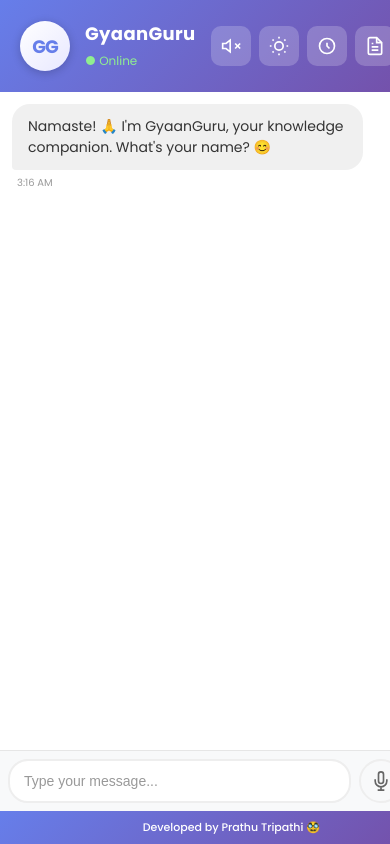
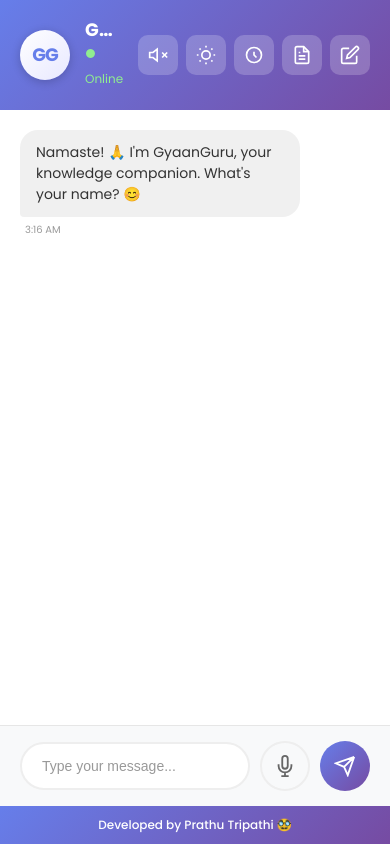
Before and after one commit to prathutiwari/gyaanguru, a website: page public/index.html in a window 390 px wide. Drawn offline with Linux system fonts and the light colour scheme.

Commit message:
fixing the header and scroll issue

```diff
--- a/public/styles.css
+++ b/public/styles.css
@@ -94,22 +94,23 @@ body {
     height: 100dvh;
     min-height: 100dvh;
     max-height: 100dvh;
+    margin: 0;
     border-radius: 0;
     overflow: hidden;
-    display: grid;
-    grid-template-rows: auto minmax(0, 1fr) auto auto;
+    display: flex;
+    flex-direction: column;
   }
 
   .chat-header,
+  .typing-indicator,
   .chat-input-container,
   .chat-footer {
-    position: relative;
-    z-index: 2;
-    flex-shrink: 0;
+    flex: 0 0 auto;
   }
 
   .chat-messages,
   .history-view {
+    flex: 1 1 auto;
     min-height: 0;
     overflow-y: auto;
     overflow-x: hidden;
@@ -117,11 +118,99 @@ body {
     overscroll-behavior: contain;
   }
 
-  .chat-input-container,
+  .chat-header {
+    padding: 12px 10px;
+    gap: 8px;
+  }
+
+  .bot-avatar {
+    width: 36px;
+    height: 36px;
+    font-size: 14px;
+    flex-shrink: 0;
+  }
+
+  .bot-info {
+    flex: 1;
+    min-width: 0;
+  }
+
+  .bot-info h1 {
+    font-size: 15px;
+    line-height: 1.1;
+    white-space: nowrap;
+    overflow: hidden;
+    text-overflow: ellipsis;
+  }
+
+  .status {
+    font-size: 10px;
+  }
+
+  .header-actions {
+    display: flex;
+    gap: 4px;
+    flex-shrink: 0;
+  }
+
+  .header-btn {
+    width: 32px;
+    height: 32px;
+    border-radius: 8px;
+    padding: 0;
+  }
+
+  .header-btn svg {
+    width: 16px;
+    height: 16px;
+  }
+
+  .chat-messages {
+    padding: 12px;
+    gap: 10px;
+  }
+
+  .typing-indicator {
+    padding: 0 12px 8px;
+  }
+
+  .chat-input-container {
+    padding: 8px;
+    gap: 8px;
+    align-items: center;
+    border-top: 1px solid #e6e6e6;
+    background: var(--input-bg);
+  }
+
+  #messageInput {
+    min-height: 44px;
+    padding: 12px 14px;
+    border-radius: 20px;
+    font-size: 14px;
+    width: 100%;
+  }
+
+  .send-button,
+  .voice-button {
+    width: 44px;
+    height: 44px;
+    min-width: 44px;
+    min-height: 44px;
+    flex-shrink: 0;
+  }
+
+  .send-button svg,
+  .voice-button svg {
+    width: 20px;
+    height: 20px;
+  }
+
   .chat-footer {
-    position: static;
+    padding: 8px;
+    font-size: 11px;
   }
 }
+
 /* Header Styles */
 .chat-header {
   background: linear-gradient(135deg, #667eea 0%, #764ba2 100%);
@@ -793,66 +882,6 @@ body {
   display: block !important;
 }
 
-/* Responsive */
-@media (max-width: 480px) {
-  body {
-    padding: 0;
-    height: 100%;
-    overflow: hidden;
-  }
-
-  .chat-container {
-    height: 100dvh;
-    min-height: 100dvh;
-    max-height: 100dvh;
-    border-radius: 0;
-    margin: 0;
-  }
-
-  .chat-messages {
-    flex: unset;
-    min-height: 0;
-    overflow-y: auto;
-    padding: 12px;
-    gap: 10px;
-    overscroll-behavior: contain;
-  }
-
-  .chat-input-container {
-    padding: 8px;
-    gap: 8px;
-    align-items: center;
-    border-top: 1px solid #e6e6e6;
-  }
-
-  #messageInput {
-    min-height: 44px;
-    padding: 12px 14px;
-    border-radius: 20px;
-    font-size: 14px;
-    width: 100%;
-  }
-
-  .send-button,
-  .voice-button {
-    width: 44px;
-    height: 44px;
-    min-height: 44px;
-  }
-
-  .send-button svg,
-  .voice-button svg {
-    width: 20px;
-    height: 20px;
-  }
-
-  .chat-footer {
-    padding: 8px;
-    font-size: 11px;
-  }
-}
-
-
 /* Summary Modal */
 .summary-modal {
   position: fixed;
```
